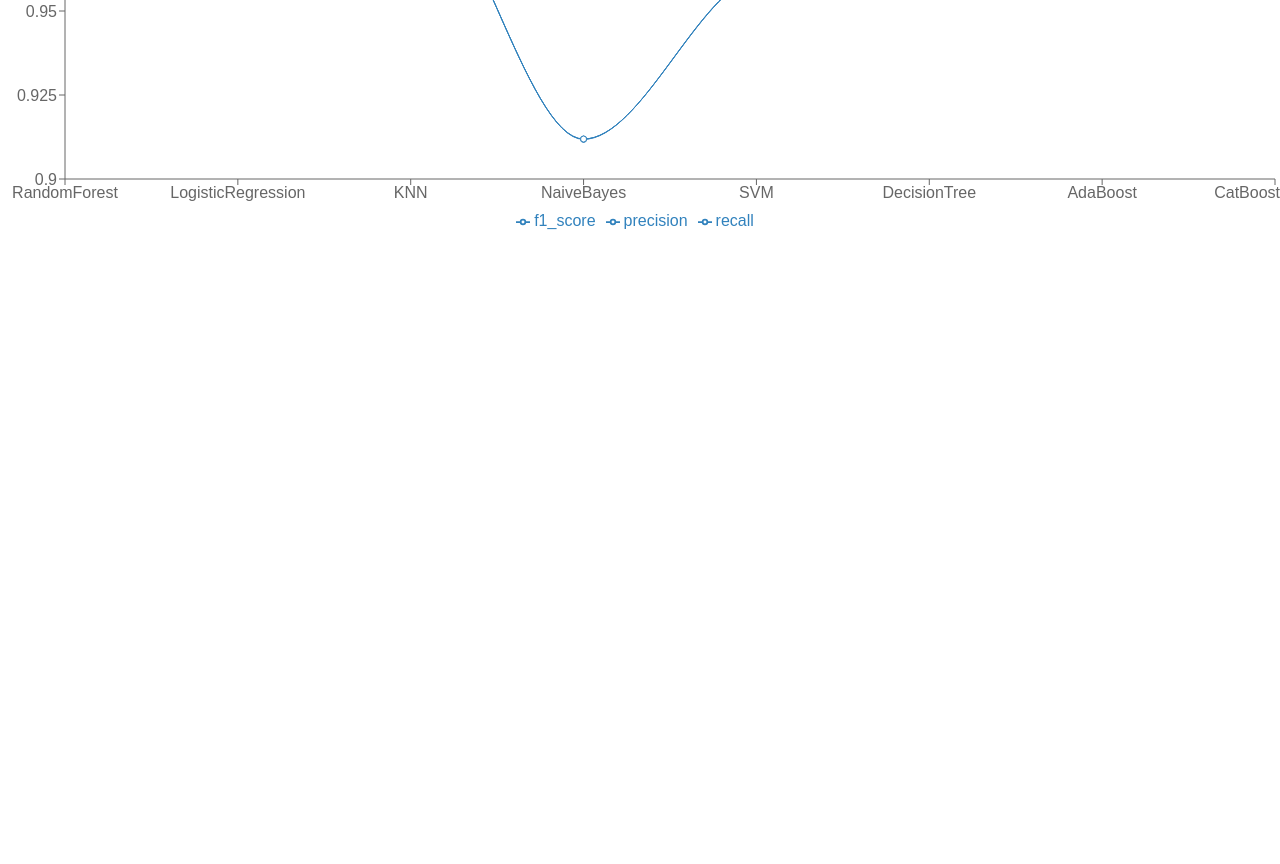
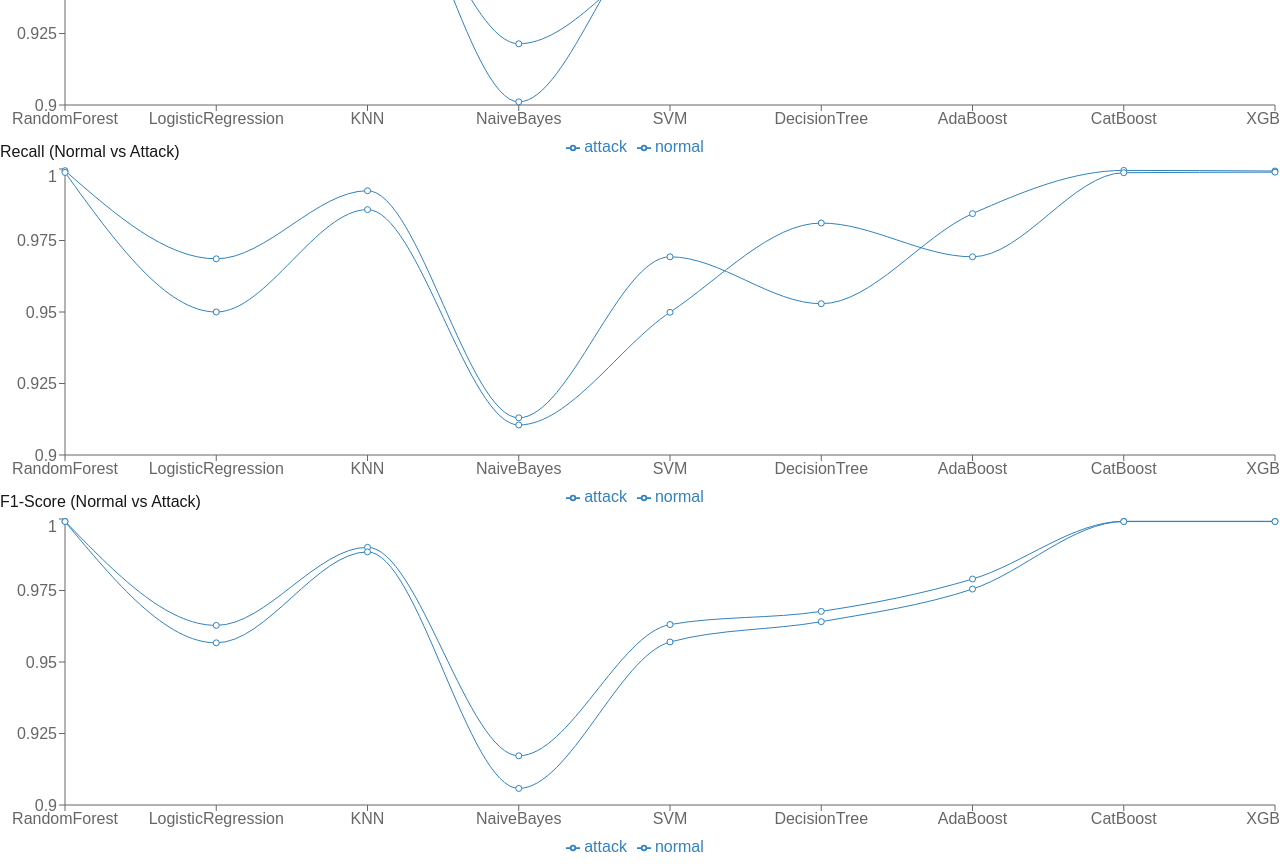
Before and after one commit to Sumit7521/Syntrix, a Next.js app: page /metrics in a window 1280 px wide. Shown: the part 780-1644 px from the top of the page. Before the commit the page ends 1018 px from the top, so only its background shows below. Built offline with nearby package versions, Linux system fonts and the light colour scheme.

Commit message:
graph updated as normal vs attack

```diff
--- a/app/metrics/page.jsx
+++ b/app/metrics/page.jsx
@@ -1,15 +1,16 @@
-import AccuracyBar from '@/components/Charts/AccuracyBar'
-import MetricsLine from '@/components/Charts/MetricsLine'
-import React from 'react'
 
-const matrix = () => {
+import AccuracyBar from "@/components/Charts/AccuracyBar";
+import { F1Line } from "@/components/Charts/F1Line";
+import { PrecisionLine } from "@/components/Charts/PrecisionLine";
+import { RecallLine } from "@/components/Charts/RecallLine";
+
+export default function ModelsPage() {
   return (
     <>
-      <h1>Model Metrics</h1>
       <AccuracyBar />
-      <MetricsLine />
+      <PrecisionLine />
+      <RecallLine />
+      <F1Line />
     </>
-  )
+  );
 }
-
-export default matrix
--- a/src/Data/model_metrics.json
+++ b/src/Data/model_metrics.json
@@ -3,58 +3,173 @@
     {
       "name": "RandomForest",
       "accuracy": 0.9991,
+      "overall": {
         "precision": 0.9991,
         "recall": 0.9991,
         "f1_score": 0.9991
       },
+      "normal": {
+        "precision": 0.9990,
+        "recall": 0.9994,
+        "f1_score": 0.9992
+      },
+      "attack": {
+        "precision": 0.9993,
+        "recall": 0.9988,
+        "f1_score": 0.9991
+      }
+    },
     {
       "name": "LogisticRegression",
       "accuracy": 0.96,
+      "overall": {
         "precision": 0.96,
         "recall": 0.96,
         "f1_score": 0.9599
       },
+      "normal": {
+        "precision": 0.9570,
+        "recall": 0.9686,
+        "f1_score": 0.9628
+      },
+      "attack": {
+        "precision": 0.9634,
+        "recall": 0.95,
+        "f1_score": 0.9567
+      }
+    },
     {
       "name": "KNN",
       "accuracy": 0.9894,
+      "overall": {
         "precision": 0.9894,
         "recall": 0.9894,
         "f1_score": 0.9894
       },
+      "normal": {
+        "precision": 0.9877,
+        "recall": 0.9924,
+        "f1_score": 0.9901
+      },
+      "attack": {
+        "precision": 0.9913,
+        "recall": 0.9858,
+        "f1_score": 0.9885
+      }
+    },
     {
       "name": "NaiveBayes",
       "accuracy": 0.9118,
+      "overall": {
         "precision": 0.9119,
         "recall": 0.9118,
         "f1_score": 0.9119
       },
+      "normal": {
+        "precision": 0.9214,
+        "recall": 0.9130,
+        "f1_score": 0.9172
+      },
+      "attack": {
+        "precision": 0.9011,
+        "recall": 0.9105,
+        "f1_score": 0.9058
+      }
+    },
     {
       "name": "SVM",
       "accuracy": 0.9603,
+      "overall": {
         "precision": 0.9603,
         "recall": 0.9603,
         "f1_score": 0.9602
       },
+      "normal": {
+        "precision": 0.9570,
+        "recall": 0.9693,
+        "f1_score": 0.9631
+      },
+      "attack": {
+        "precision": 0.9642,
+        "recall": 0.9499,
+        "f1_score": 0.9570
+      }
+    },
     {
       "name": "DecisionTree",
       "accuracy": 0.966,
+      "overall": {
         "precision": 0.9666,
         "recall": 0.966,
         "f1_score": 0.966
       },
+      "normal": {
+        "precision": 0.9830,
+        "recall": 0.9529,
+        "f1_score": 0.9677
+      },
+      "attack": {
+        "precision": 0.9477,
+        "recall": 0.9811,
+        "f1_score": 0.9641
+      }
+    },
     {
       "name": "AdaBoost",
       "accuracy": 0.9774,
+      "overall": {
         "precision": 0.9774,
         "recall": 0.9774,
         "f1_score": 0.9774
       },
+      "normal": {
+        "precision": 0.9736,
+        "recall": 0.9844,
+        "f1_score": 0.9790
+      },
+      "attack": {
+        "precision": 0.9819,
+        "recall": 0.9693,
+        "f1_score": 0.9755
+      }
+    },
     {
       "name": "CatBoost",
       "accuracy": 0.9991,
+      "overall": {
         "precision": 0.9991,
         "recall": 0.9991,
         "f1_score": 0.9991
+      },
+      "normal": {
+        "precision": 0.9989,
+        "recall": 0.9995,
+        "f1_score": 0.9992
+      },
+      "attack": {
+        "precision": 0.9994,
+        "recall": 0.9987,
+        "f1_score": 0.9991
+      }
+    },
+    {
+      "name": "XGB",
+      "accuracy": 0.9991,
+      "overall": {
+        "precision": 0.9991,
+        "recall": 0.9991,
+        "f1_score": 0.9991
+      },
+      "normal": {
+        "precision": 0.9990,
+        "recall": 0.9993,
+        "f1_score": 0.9992
+      },
+      "attack": {
+        "precision": 0.9992,
+        "recall": 0.9989,
+        "f1_score": 0.9991
+      }
     }
   ]
 }
--- /dev/null
+++ b/src/components/Charts/F1Line.jsx
@@ -0,0 +1,38 @@
+"use client";
+
+import {
+  LineChart,
+  Line,
+  XAxis,
+  YAxis,
+  Tooltip,
+  Legend,
+  ResponsiveContainer
+} from "recharts";
+
+import modelData from "@/Data/model_metrics.json";
+
+export function F1Line() {
+  const data = modelData.models.map(m => ({
+    name: m.name,
+    normal: m.normal.f1_score,
+    attack: m.attack.f1_score
+  }));
+
+  return (
+    <div style={{ width: "100%", height: 350 }}>
+      <h3>F1-Score (Normal vs Attack)</h3>
+
+      <ResponsiveContainer>
+        <LineChart data={data}>
+          <XAxis dataKey="name" />
+          <YAxis domain={[0.9, 1]} />
+          <Tooltip />
+          <Legend />
+          <Line type="monotone" dataKey="normal" />
+          <Line type="monotone" dataKey="attack" />
+        </LineChart>
+      </ResponsiveContainer>
+    </div>
+  );
+}
--- /dev/null
+++ b/src/components/Charts/PrecisionLine.jsx
@@ -0,0 +1,38 @@
+"use client";
+
+import {
+  LineChart,
+  Line,
+  XAxis,
+  YAxis,
+  Tooltip,
+  Legend,
+  ResponsiveContainer
+} from "recharts";
+
+import modelData from "@/Data/model_metrics.json";
+
+export function PrecisionLine() {
+  const data = modelData.models.map(m => ({
+    name: m.name,
+    normal: m.normal.precision,
+    attack: m.attack.precision
+  }));
+
+  return (
+    <div style={{ width: "100%", height: 350 }}>
+      <h3>Precision (Normal vs Attack)</h3>
+
+      <ResponsiveContainer>
+        <LineChart data={data}>
+          <XAxis dataKey="name" />
+          <YAxis domain={[0.9, 1]} />
+          <Tooltip />
+          <Legend />
+          <Line type="monotone" dataKey="normal" />
+          <Line type="monotone" dataKey="attack" />
+        </LineChart>
+      </ResponsiveContainer>
+    </div>
+  );
+}
--- /dev/null
+++ b/src/components/Charts/RecallLine.jsx
@@ -0,0 +1,38 @@
+"use client";
+
+import {
+  LineChart,
+  Line,
+  XAxis,
+  YAxis,
+  Tooltip,
+  Legend,
+  ResponsiveContainer
+} from "recharts";
+
+import modelData from "@/Data/model_metrics.json";
+
+export function RecallLine() {
+  const data = modelData.models.map(m => ({
+    name: m.name,
+    normal: m.normal.recall,
+    attack: m.attack.recall
+  }));
+
+  return (
+    <div style={{ width: "100%", height: 350 }}>
+      <h3>Recall (Normal vs Attack)</h3>
+
+      <ResponsiveContainer>
+        <LineChart data={data}>
+          <XAxis dataKey="name" />
+          <YAxis domain={[0.9, 1]} />
+          <Tooltip />
+          <Legend />
+          <Line type="monotone" dataKey="normal" />
+          <Line type="monotone" dataKey="attack" />
+        </LineChart>
+      </ResponsiveContainer>
+    </div>
+  );
+}
```
Lines whose indentation alone changed are shown as unchanged.
